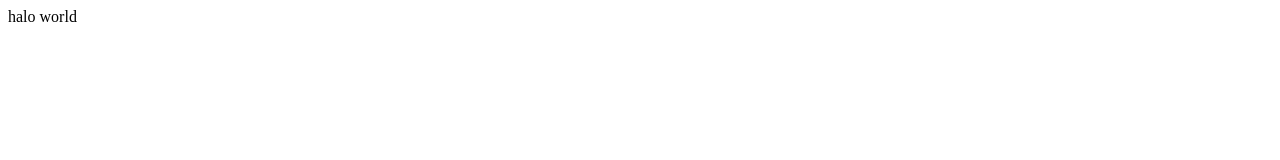
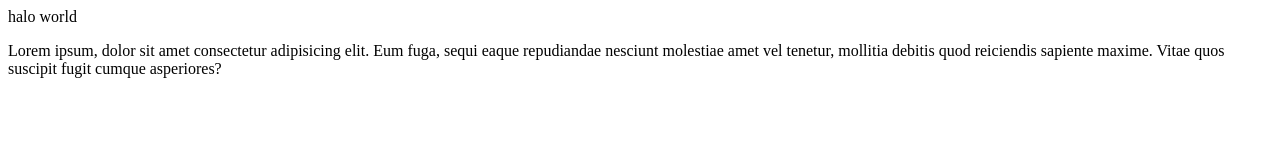
Before and after one commit to dwicahyomariyanto/test, a plain HTML site: page index.html in a window 1280 px wide. Drawn offline with Linux system fonts and the light colour scheme.

Commit message:
menambahkan lorem

```diff
--- a/index.html
+++ b/index.html
@@ -1,4 +1,5 @@
 <!DOCTYPE html>
 <html>
 <body>halo world</body>
+<p>Lorem ipsum, dolor sit amet consectetur adipisicing elit. Eum fuga, sequi eaque repudiandae nesciunt molestiae amet vel tenetur, mollitia debitis quod reiciendis sapiente maxime. Vitae quos suscipit fugit cumque asperiores?</p>
 </html>
```
